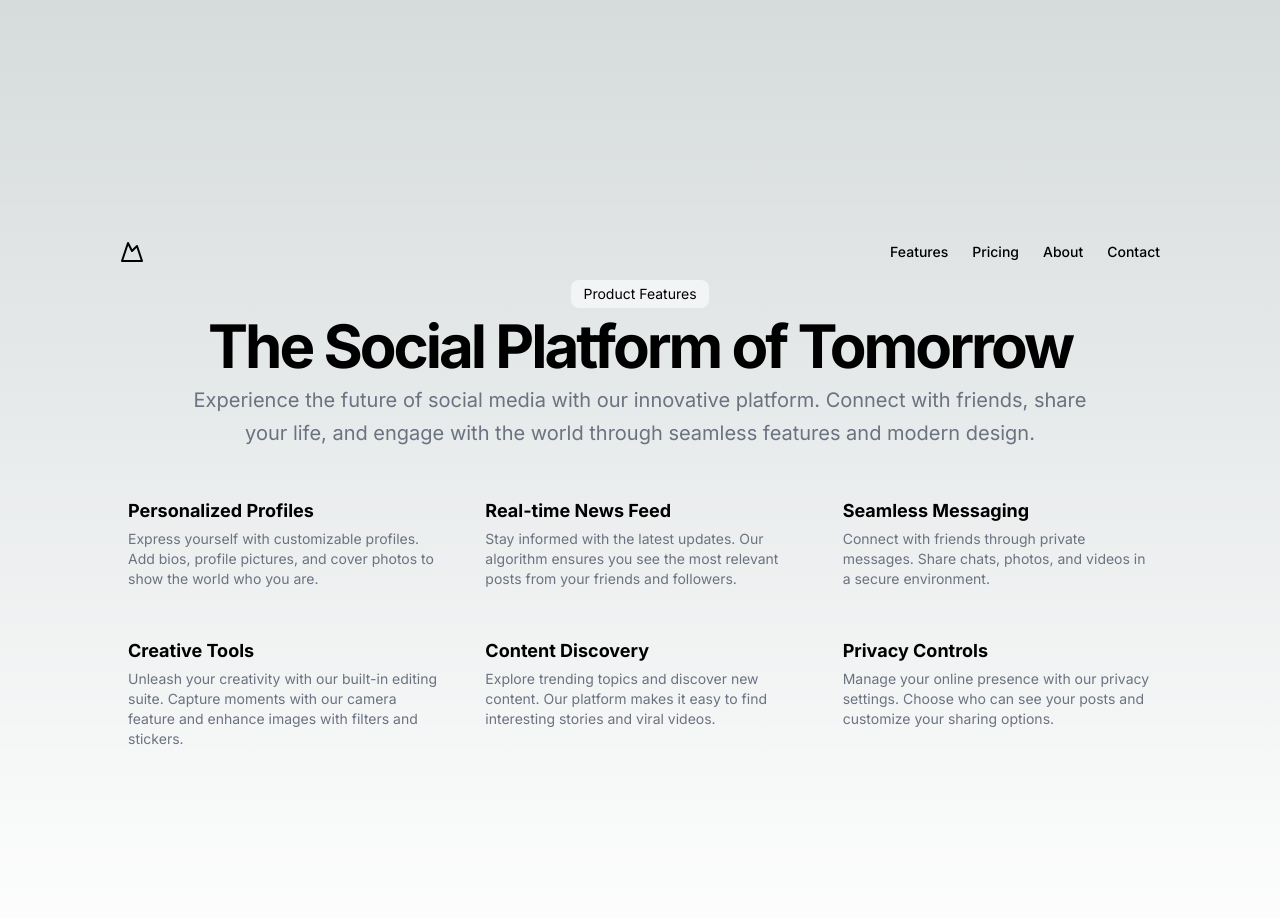
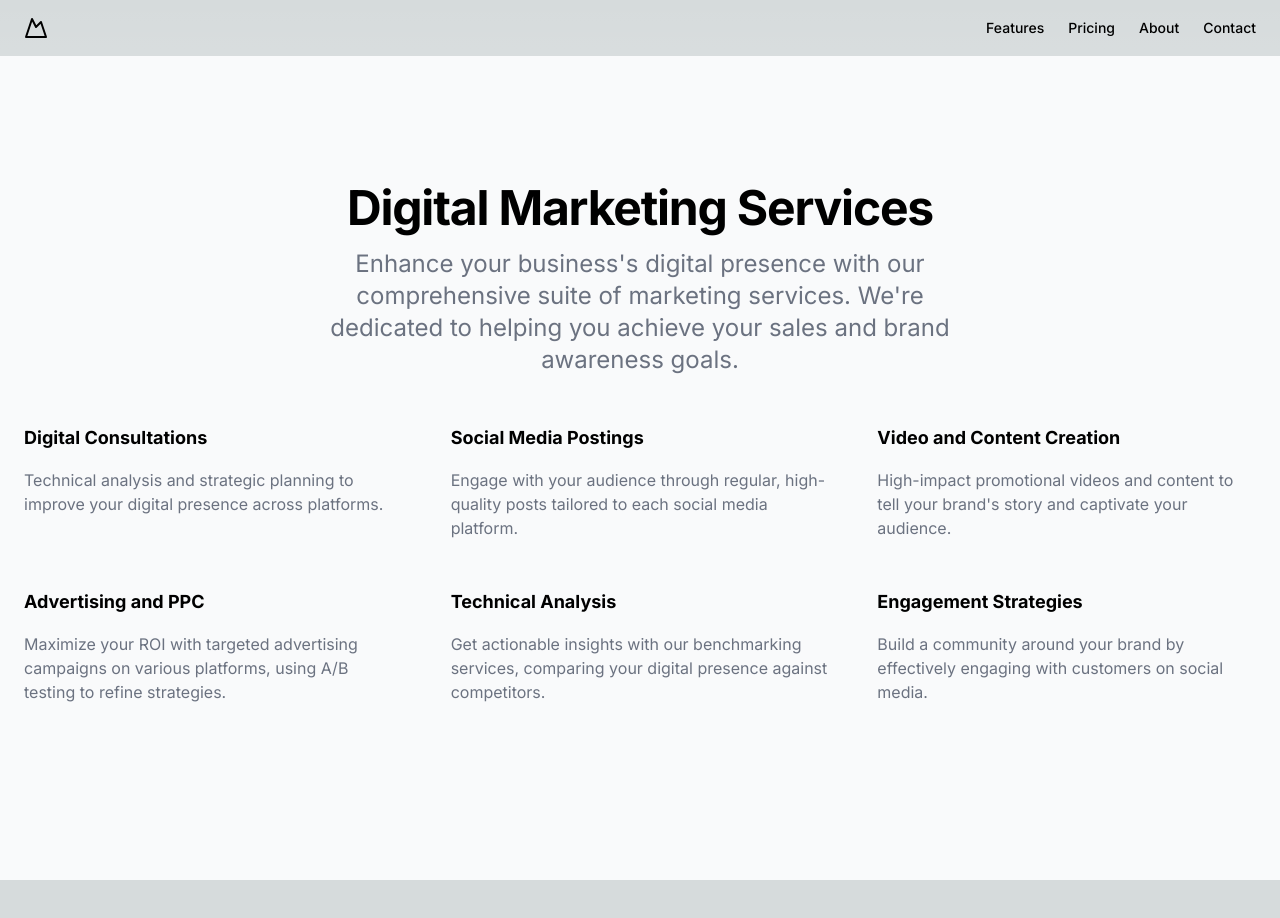
Before and after one commit to barooahn/social_media_app, a Next.js app: page /features in a window 1280 px wide. Shown: the top 918 px of the page. After the commit the page ends 880 px from the top, so only its background shows below. Built offline with nearby package versions, Linux system fonts and the light colour scheme.

Commit message:
General styling

```diff
--- a/app/about/page.tsx
+++ b/app/about/page.tsx
@@ -2,7 +2,7 @@ import { About } from "@/components/component/about";
 
 export default function PricingPage() {
     return (
-        <main className="flex min-h-screen flex-col items-center justify-between p-24">
+        <main className="flex min-h-screen flex-col justify-between">
             <About />
         </main>
     );
--- a/app/contact/page.tsx
+++ b/app/contact/page.tsx
@@ -2,7 +2,7 @@ import { Contact } from "@/components/component/contact";
 
 export default function PricingPage() {
     return (
-        <main className="flex min-h-screen flex-col items-center justify-between p-24">
+        <main className="flex min-h-screen flex-col justify-between">
             <Contact />
         </main>
     );
--- a/app/features/page.tsx
+++ b/app/features/page.tsx
@@ -2,7 +2,7 @@ import { Features } from "@/components/component/features";
 
 export default function FeaturesPage() {
     return (
-        <main className="flex min-h-screen flex-col items-center justify-between p-24">
+        <main className="flex min-h-screen flex-col justify-between">
             <Features />
         </main>
     );
--- a/app/pricing/page.tsx
+++ b/app/pricing/page.tsx
@@ -2,7 +2,7 @@ import { Pricing } from "@/components/component/pricing";
 
 export default function PricingPage() {
     return (
-        <main className="flex min-h-screen flex-col items-center justify-between p-24">
+        <main className="flex min-h-screen flex-col justify-between">
             <Pricing />
         </main>
     );
--- a/components/component/features.tsx
+++ b/components/component/features.tsx
@@ -1,87 +1,85 @@
-/**
- * This code was generated by v0 by Vercel.
- * @see https://v0.dev/t/0IIZK2DKhBp
- */
-
 import { Header } from "./header";
 
 export function Features() {
     return (
-        <section className="w-full py-12 md:py-24 lg:py-32">
+        <>
             <Header />
-            <div className="container space-y-12 px-4 md:px-6">
-                <div className="flex flex-col items-center justify-center space-y-4 text-center">
-                    <div className="space-y-2">
-                        <div className="inline-block rounded-lg bg-gray-100 px-3 py-1 text-sm dark:bg-gray-800">
-                            Product Features
-                        </div>
-                        <h1 className="text-4xl font-bold tracking-tighter sm:text-6xl">
-                            The Social Platform of Tomorrow
+            <section className="w-full py-12 md:py-24 lg:py-32 bg-gray-50 dark:bg-gray-700">
+                <div className="container mx-auto px-4 md:px-6">
+                    <div className="text-center space-y-4">
+                        <h1 className="text-3xl font-bold sm:text-4xl md:text-5xl tracking-tight">
+                            Digital Marketing Services
                         </h1>
-                        <p className="max-w-[900px] text-gray-500 md:text-xl/relaxed lg:text-base/relaxed xl:text-xl/relaxed dark:text-gray-400">
-                            Experience the future of social media with our
-                            innovative platform. Connect with friends, share
-                            your life, and engage with the world through
-                            seamless features and modern design.
+                        <p className="max-w-2xl mx-auto text-gray-500 md:text-xl lg:text-2xl dark:text-gray-400">
+                            Enhance your business&apos;s digital presence with
+                            our comprehensive suite of marketing services.
+                            We&apos;re dedicated to helping you achieve your
+                            sales and brand awareness goals.
                         </p>
                     </div>
-                </div>
-                <div className="mx-auto grid max-w-sm items-start gap-8 sm:max-w-4xl sm:grid-cols-2 md:gap-12 lg:max-w-5xl lg:grid-cols-3">
-                    <div className="grid gap-1">
+                    <div className="grid gap-12 py-12 md:grid-cols-2 lg:grid-cols-3">
+                        <div className="space-y-4">
                             <h3 className="text-lg font-bold">
-                            Personalized Profiles
+                                Digital Consultations
                             </h3>
-                        <p className="text-sm text-gray-500 dark:text-gray-400">
-                            Express yourself with customizable profiles. Add
-                            bios, profile pictures, and cover photos to show the
-                            world who you are.
+                            <p className="text-gray-500 dark:text-gray-400">
+                                Technical analysis and strategic planning to
+                                improve your digital presence across platforms.
                             </p>
                         </div>
-                    <div className="grid gap-1">
+                        <div className="space-y-4">
                             <h3 className="text-lg font-bold">
-                            Real-time News Feed
+                                Social Media Postings
                             </h3>
-                        <p className="text-sm text-gray-500 dark:text-gray-400">
-                            Stay informed with the latest updates. Our algorithm
-                            ensures you see the most relevant posts from your
-                            friends and followers.
+                            <p className="text-gray-500 dark:text-gray-400">
+                                Engage with your audience through regular,
+                                high-quality posts tailored to each social media
+                                platform.
                             </p>
                         </div>
-                    <div className="grid gap-1">
+                        <div className="space-y-4">
                             <h3 className="text-lg font-bold">
-                            Seamless Messaging
+                                Video and Content Creation
                             </h3>
-                        <p className="text-sm text-gray-500 dark:text-gray-400">
-                            Connect with friends through private messages. Share
-                            chats, photos, and videos in a secure environment.
+                            <p className="text-gray-500 dark:text-gray-400">
+                                High-impact promotional videos and content to
+                                tell your brand&apos;s story and captivate your
+                                audience.
                             </p>
                         </div>
-                    <div className="grid gap-1">
-                        <h3 className="text-lg font-bold">Creative Tools</h3>
-                        <p className="text-sm text-gray-500 dark:text-gray-400">
-                            Unleash your creativity with our built-in editing
-                            suite. Capture moments with our camera feature and
-                            enhance images with filters and stickers.
+                        <div className="space-y-4">
+                            <h3 className="text-lg font-bold">
+                                Advertising and PPC
+                            </h3>
+                            <p className="text-gray-500 dark:text-gray-400">
+                                Maximize your ROI with targeted advertising
+                                campaigns on various platforms, using A/B
+                                testing to refine strategies.
                             </p>
                         </div>
-                    <div className="grid gap-1">
-                        <h3 className="text-lg font-bold">Content Discovery</h3>
-                        <p className="text-sm text-gray-500 dark:text-gray-400">
-                            Explore trending topics and discover new content.
-                            Our platform makes it easy to find interesting
-                            stories and viral videos.
+                        <div className="space-y-4">
+                            <h3 className="text-lg font-bold">
+                                Technical Analysis
+                            </h3>
+                            <p className="text-gray-500 dark:text-gray-400">
+                                Get actionable insights with our benchmarking
+                                services, comparing your digital presence
+                                against competitors.
                             </p>
                         </div>
-                    <div className="grid gap-1">
-                        <h3 className="text-lg font-bold">Privacy Controls</h3>
-                        <p className="text-sm text-gray-500 dark:text-gray-400">
-                            Manage your online presence with our privacy
-                            settings. Choose who can see your posts and
-                            customize your sharing options.
+                        <div className="space-y-4">
+                            <h3 className="text-lg font-bold">
+                                Engagement Strategies
+                            </h3>
+                            <p className="text-gray-500 dark:text-gray-400">
+                                Build a community around your brand by
+                                effectively engaging with customers on social
+                                media.
                             </p>
                         </div>
                     </div>
                 </div>
             </section>
+        </>
     );
 }
--- a/components/component/pricing.tsx
+++ b/components/component/pricing.tsx
@@ -1,128 +1,84 @@
-/**
- * This code was generated by v0 by Vercel.
- * @see https://v0.dev/t/mHzj0LtJD3V
- */
 import Link from "next/link";
-import { JSX, SVGProps } from "react";
 import { Header } from "../component/header";
 
 export function Pricing() {
     return (
-        <section className="w-full py-12 md:py-24 lg:py-32">
+        <>
             <Header />
+            <section className="w-full py-12 md:py-24 lg:py-32 bg-gray-50 dark:bg-gray-700">
                 <div className="container grid items-center justify-center gap-6 px-4 text-center md:px-6 lg:gap-10">
                     <div className="space-y-3">
                         <h2 className="text-3xl font-bold tracking-tighter sm:text-4xl md:text-5xl">
                             Pick the perfect plan
                         </h2>
                         <p className="mx-auto max-w-[600px] text-gray-500 md:text-xl/relaxed lg:text-base/relaxed xl:text-xl/relaxed dark:text-gray-400">
-                        Start your free trial today. No credit card required.
+                            Tailored digital marketing services for every stage
+                            of your business. Contact us for a personalized
+                            quote.
                         </p>
                     </div>
                     <div className="grid gap-6 sm:grid-cols-2 lg:gap-10">
-                    <div className="flex flex-col justify-between space-y-4 border border-gray-200 rounded-xl overflow-hidden bg-white shadow-sm sm:flex-row sm:items-center sm:space-y-0 sm:space-x-4 dark:border-gray-800 dark:bg-gray-950 dark:shadow-lg dark:border-gray-800">
-                        <div className="p-6 flex flex-col justify-center gap-1">
-                            <div className="flex items-center gap-2">
-                                <CheckCircleIcon className="w-6 h-6" />
+                        {/* Starter Plan */}
+                        <div className="space-y-4 border border-gray-200 rounded-xl overflow-hidden bg-white shadow-sm p-6 dark:border-gray-800 dark:bg-gray-950 dark:shadow-lg">
                             <h3 className="text-xl font-bold">Starter</h3>
-                            </div>
-                            <p className="text-sm text-gray-500 dark:text-gray-400">
+                            <p className="text-gray-500 dark:text-gray-400">
                                 For individuals and small teams just getting
                                 started.
                             </p>
+                            <span className="text-2xl font-semibold">
+                                £50 - £150
+                            </span>
+                            <span className="text-sm text-gray-500 dark:text-gray-400">
+                                Per month
+                            </span>
+                            <Link href="/get-started">
+                                <div className="inline-block w-full rounded-xl border border-gray-200 bg-gray-50 px-8 py-2 text-sm font-semibold shadow-sm transition-colors hover:bg-gray-100 hover:text-gray-900 dark:border-gray-800 dark:bg-gray-950 dark:hover:bg-gray-800 dark:hover:text-gray-50">
+                                    Start trial
                                 </div>
-                        <div className="grid items-center w-full p-6 gap-1 text-center sm:w-1/3">
-                            <span className="text-2xl font-semibold">$12</span>
-                            <span className="text-xs text-gray-500 dark:text-gray-400">
-                                Per user/month
-                            </span>
-                        </div>
-                        <div className="p-6 flex justify-center">
-                            <Link
-                                className="inline-block w-full rounded-xl border border-gray-200 bg-gray-50 px-8 py-2 text-sm font-semibold shadow-sm transition-colors hover:bg-gray-100 hover:text-gray-900 dark:border-gray-800 dark:bg-gray-950 dark:hover:bg-gray-800 dark:hover:text-gray-50 dark:focus-visible:ring-gray-300 dark:border-gray-800"
-                                href="#"
-                            >
-                                Start trial
                             </Link>
                         </div>
-                    </div>
-                    <div className="flex flex-col justify-between space-y-4 border border-gray-200 rounded-xl overflow-hidden bg-white shadow-sm sm:flex-row sm:items-center sm:space-y-0 sm:space-x-4 dark:border-gray-800 dark:bg-gray-950 dark:shadow-lg dark:border-gray-800">
-                        <div className="p-6 flex flex-col justify-center gap-1">
-                            <div className="flex items-center gap-2">
-                                <CheckCircleIcon className="w-6 h-6" />
+
+                        {/* Pro Plan */}
+                        <div className="space-y-4 border border-gray-200 rounded-xl overflow-hidden bg-white shadow-sm p-6 dark:border-gray-800 dark:bg-gray-950 dark:shadow-lg">
                             <h3 className="text-xl font-bold">Pro</h3>
-                            </div>
-                            <p className="text-sm text-gray-500 dark:text-gray-400">
+                            <p className="text-gray-500 dark:text-gray-400">
                                 Advanced features for growing teams.
                             </p>
+                            <span className="text-2xl font-semibold">
+                                £200 - £500
+                            </span>
+                            <span className="text-sm text-gray-500 dark:text-gray-400">
+                                Per month
+                            </span>
+                            <Link href="/contact-sales">
+                                <div className="inline-block w-full rounded-xl border border-gray-200 bg-gray-50 px-8 py-2 text-sm font-semibold shadow-sm transition-colors hover:bg-gray-100 hover:text-gray-900 dark:border-gray-800 dark:bg-gray-950 dark:hover:bg-gray-800 dark:hover:text-gray-50">
+                                    Contact sales
                                 </div>
-                        <div className="grid items-center w-full p-6 gap-1 text-center sm:w-1/3">
-                            <span className="text-2xl font-semibold">$24</span>
-                            <span className="text-xs text-gray-500 dark:text-gray-400">
-                                Per user/month
-                            </span>
-                        </div>
-                        <div className="p-6 flex justify-center">
-                            <Link
-                                className="inline-block w-full rounded-xl border border-gray-200 bg-gray-50 px-8 py-2 text-sm font-semibold shadow-sm transition-colors hover:bg-gray-100 hover:text-gray-900 dark:border-gray-800 dark:bg-gray-950 dark:hover:bg-gray-800 dark:hover:text-gray-50 dark:focus-visible:ring-gray-300 dark:border-gray-800"
-                                href="#"
-                            >
-                                Contact sales
                             </Link>
                         </div>
-                    </div>
-                    <div className="flex flex-col justify-between space-y-4 border border-gray-200 rounded-xl overflow-hidden bg-white shadow-sm sm:flex-row sm:items-center sm:space-y-0 sm:space-x-4 dark:border-gray-800 dark:bg-gray-950 dark:shadow-lg dark:border-gray-800">
-                        <div className="p-6 flex flex-col justify-center gap-1">
-                            <div className="flex items-center gap-2">
-                                <CheckCircleIcon className="w-6 h-6" />
-                                <h3 className="text-xl font-bold">
-                                    Enterprise
-                                </h3>
-                            </div>
-                            <p className="text-sm text-gray-500 dark:text-gray-400">
+
+                        {/* Enterprise Plan */}
+                        <div className="space-y-4 border border-gray-200 rounded-xl overflow-hidden bg-white shadow-sm p-6 dark:border-gray-800 dark:bg-gray-950 dark:shadow-lg">
+                            <h3 className="text-xl font-bold">Enterprise</h3>
+                            <p className="text-gray-500 dark:text-gray-400">
                                 Customizable for your organisation&apos;s unique
                                 needs.
                             </p>
+                            <span className="text-xl font-semibold">
+                                Custom Pricing
+                            </span>
+                            <span className="text-sm text-gray-500 dark:text-gray-400">
+                                Contact us for a quote
+                            </span>
+                            <Link href="/contact-sales">
+                                <div className="inline-block w-full rounded-xl border border-gray-200 bg-gray-50 px-8 py-2 text-sm font-semibold shadow-sm transition-colors hover:bg-gray-100 hover:text-gray-900 dark:border-gray-800 dark:bg-gray-950 dark:hover:bg-gray-800 dark:hover:text-gray-50">
+                                    Contact sales
                                 </div>
-                        <div className="grid items-center w-full p-6 gap-1 text-center sm:w-1/3">
-                            <span className="text-2xl font-semibold">$</span>
-                            <span className="text-xs text-gray-500 dark:text-gray-400">
-                                Contact sales
-                            </span>
-                        </div>
-                        <div className="p-6 flex justify-center">
-                            <Link
-                                className="inline-block w-full rounded-xl border border-gray-200 bg-gray-50 px-8 py-2 text-sm font-semibold shadow-sm transition-colors hover:bg-gray-100 hover:text-gray-900 dark:border-gray-800 dark:bg-gray-950 dark:hover:bg-gray-800 dark:hover:text-gray-50 dark:focus-visible:ring-gray-300 dark:border-gray-800"
-                                href="#"
-                            >
-                                Contact sales
                             </Link>
                         </div>
                     </div>
                 </div>
-            </div>
             </section>
+        </>
     );
 }
-
-function CheckCircleIcon(
-    props: JSX.IntrinsicAttributes & SVGProps<SVGSVGElement>
-) {
-    return (
-        <svg
-            {...props}
-            xmlns="http://www.w3.org/2000/svg"
-            width="24"
-            height="24"
-            viewBox="0 0 24 24"
-            fill="none"
-            stroke="currentColor"
-            strokeWidth="2"
-            strokeLinecap="round"
-            strokeLinejoin="round"
-        >
-            <path d="M22 11.08V12a10 10 0 1 1-5.93-9.14" />
-            <polyline points="22 4 12 14.01 9 11.01" />
-        </svg>
-    );
-}
```
Also changed, not shown: components/component/about.tsx (+19 -7 lines), components/component/contact.tsx (+29 -28 lines). Lines whose indentation alone changed are shown as unchanged.
